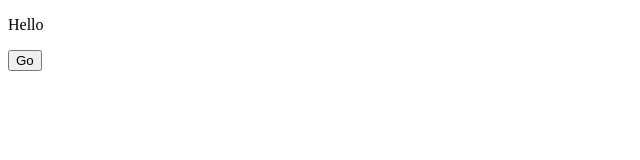
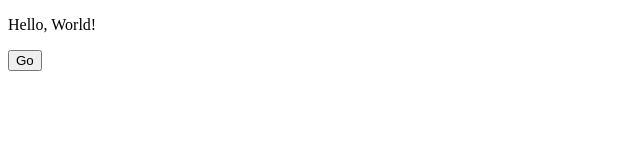
Before and after one commit to annie-1410/Conflict-Demo, a plain HTML site: page index.html in a window 1280 px wide. Shown: the full height of the page, 0-640 px from the left. Drawn offline with Linux system fonts and the light colour scheme.

Commit message:
add index.html branch develop

```diff
--- a/index.html
+++ b/index.html
@@ -6,7 +6,7 @@
     <title>Document</title>
 </head>
 <body>
-    <p>Hello
+    <p>Hello, World!
     </p>
     <button> Go</button>
 </body>
```
